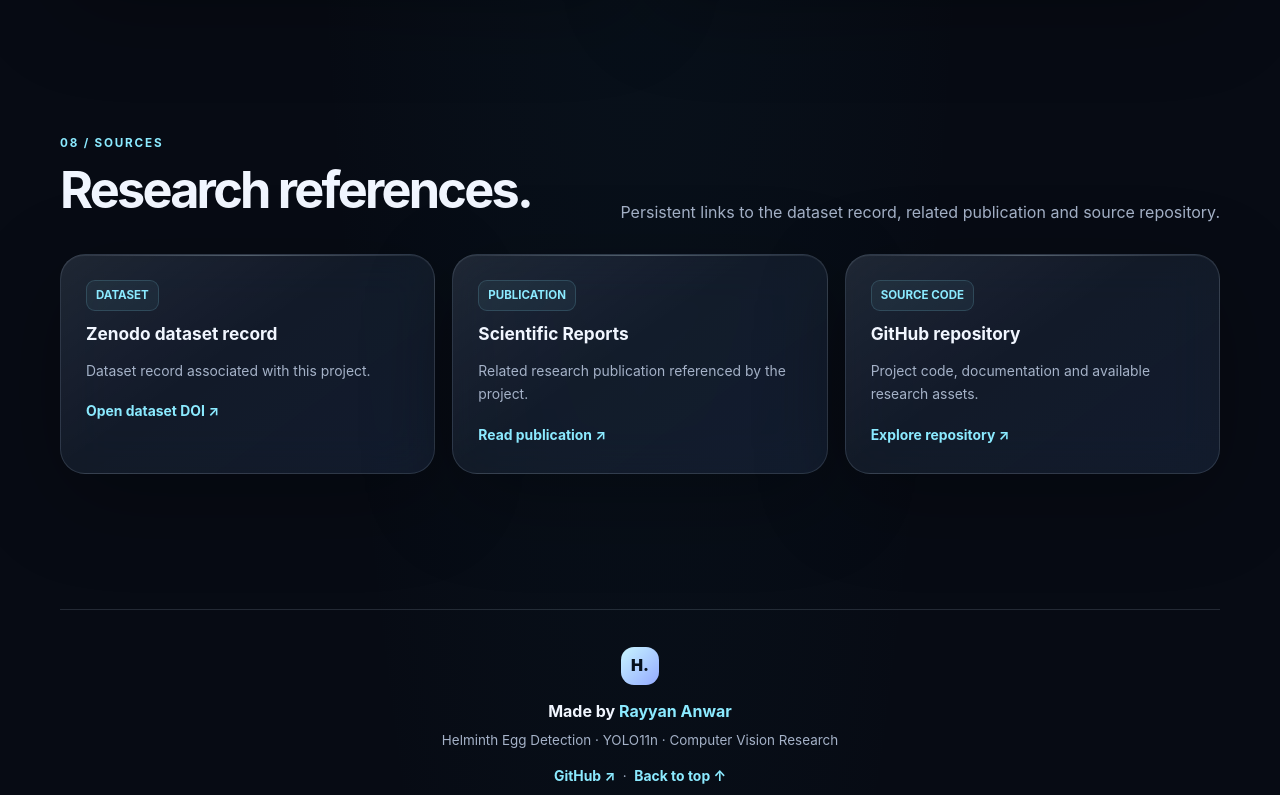
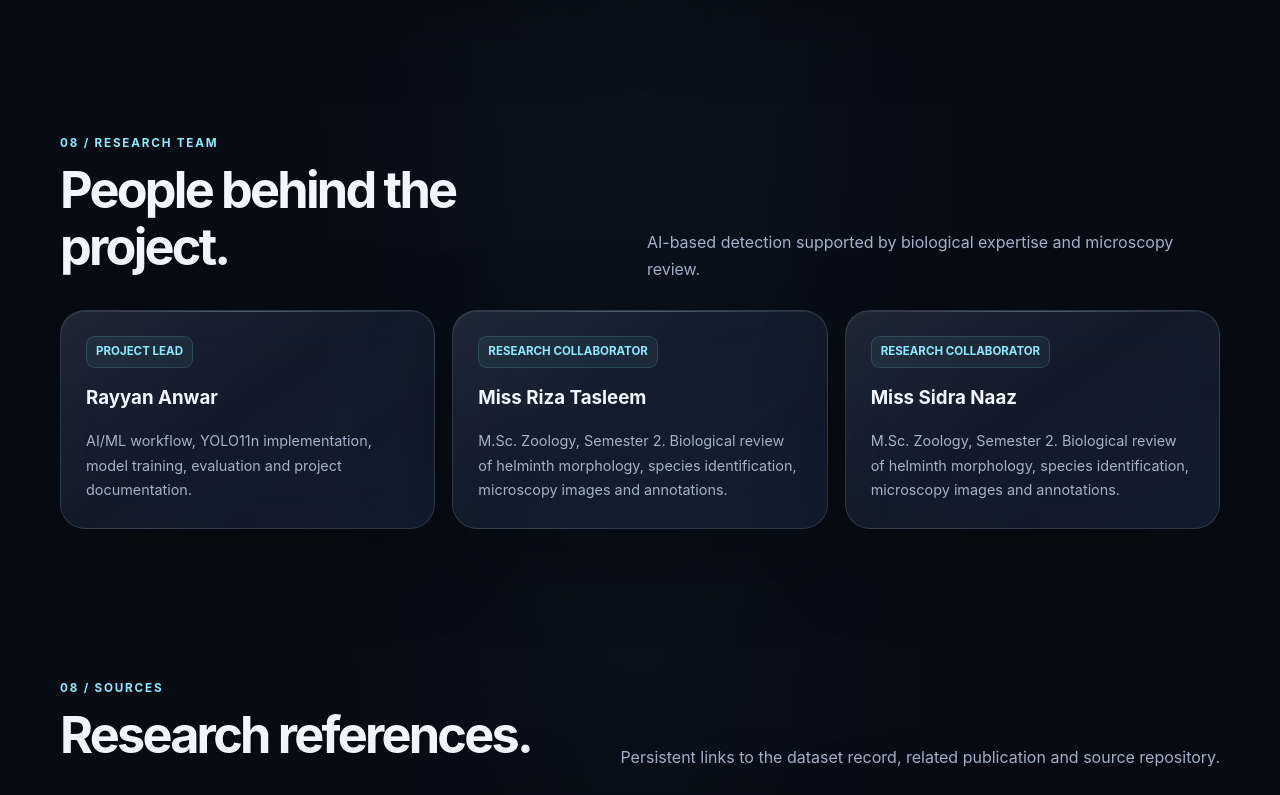
Before and after one commit to rayyan-anwar/helminth-egg-detection-yolo11, a plain HTML site: page index.html in a window 1280 px wide. Shown: the part 6420-7215 px from the top of the page. Drawn offline with Linux system fonts and the light colour scheme.

Commit message:
Add research team to Helminth Vision website

```diff
--- a/index.html
+++ b/index.html
@@ -5,9 +5,9 @@
   <meta charset="UTF-8">
   <meta name="viewport" content="width=device-width, initial-scale=1">
   <meta name="theme-color" content="#070b14">
-  <meta name="description" content="Rayyan Anwar's research portfolio exploring YOLO11n for four-class helminth egg detection in microscopy images.">
+  <meta name="description" content="A collaborative research project exploring YOLO11n for four-class helminth egg detection in microscopy images.">
   <meta name="color-scheme" content="dark">
-  <title>Helminth Vision — Rayyan Anwar</title>
+  <title>Helminth Vision — Research Team</title>
 
   <style>
     :root {
@@ -1092,6 +1092,33 @@ for result in results:
       </div>
     </section>
 
+    <section class="section reveal" id="team">
+      <div class="section-head">
+        <div>
+          <div class="kicker">08 / Research team</div>
+          <h2>People behind the project.</h2>
+        </div>
+        <p>AI-based detection supported by biological expertise and microscopy review.</p>
+      </div>
+      <div class="grid">
+        <article class="glass card">
+          <span class="pill">PROJECT LEAD</span>
+          <h3>Rayyan Anwar</h3>
+          <p>AI/ML workflow, YOLO11n implementation, model training, evaluation and project documentation.</p>
+        </article>
+        <article class="glass card">
+          <span class="pill">RESEARCH COLLABORATOR</span>
+          <h3>Miss Riza Tasleem</h3>
+          <p>M.Sc. Zoology, Semester 2. Biological review of helminth morphology, species identification, microscopy images and annotations.</p>
+        </article>
+        <article class="glass card">
+          <span class="pill">RESEARCH COLLABORATOR</span>
+          <h3>Miss Sidra Naaz</h3>
+          <p>M.Sc. Zoology, Semester 2. Biological review of helminth morphology, species identification, microscopy images and annotations.</p>
+        </article>
+      </div>
+    </section>
+
     <section class="section reveal" id="references">
       <div class="section-head">
         <div>
@@ -1126,7 +1153,8 @@ for result in results:
 
   <footer class="footer container">
     <div class="footer-mark" aria-hidden="true">H.</div>
-    <p class="signature">Made by <span>Rayyan Anwar</span></p>
+    <p class="signature">Project Lead <span>Rayyan Anwar</span></p>
+    <p>Research Collaborators: Miss Riza Tasleem · Miss Sidra Naaz</p>
     <p>Helminth Egg Detection · YOLO11n · Computer Vision Research</p>
     <p style="margin-top:13px">
       <a class="text-link" href="https://github.com/rayyan-anwar/helminth-egg-detection-yolo11" target="_blank" rel="noopener noreferrer">GitHub ↗</a>
```
